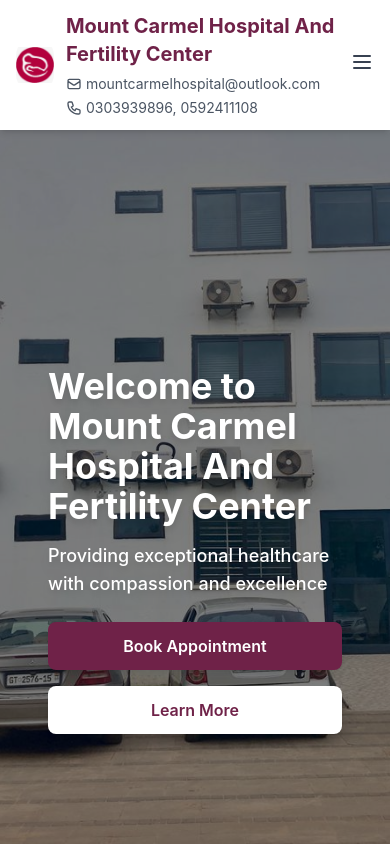
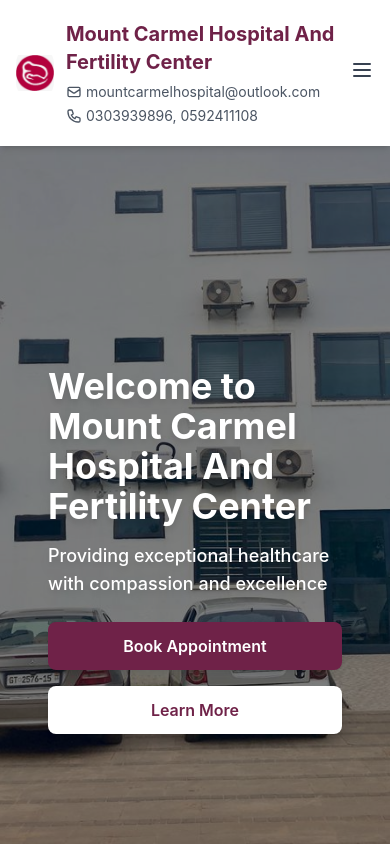
Before and after one commit to Richmond-Andoh/mount-carmel, a React (Vite) app: page / in a window 390 px wide. Shown: the top 844 px of the page. Built offline with nearby package versions, Linux system fonts and the light colour scheme.

Commit message:
Some fixes

```diff
--- a/src/components/Navbar.jsx
+++ b/src/components/Navbar.jsx
@@ -31,8 +31,8 @@
   }
 
   return (
-    <nav className={`fixed w-full z-50 bg-white shadow-md transition-all duration-300 ${scrolled ? 'py-2' : 'py-3'}`}>
-      <div className="container-custom">
+    <nav className={`fixed w-full z-50 py-5 bg-white shadow-md transition-all duration-300 ${scrolled ? 'py-2' : 'py-3'}`}>
+      <div className="container mx-auto px-4 sm:px-6 lg:px-8">
         <div className="flex justify-between items-center">
           <Link to="/" className="flex items-center gap-3">
             <div className="w-[3.5rem] h-[3.5rem]">
```
